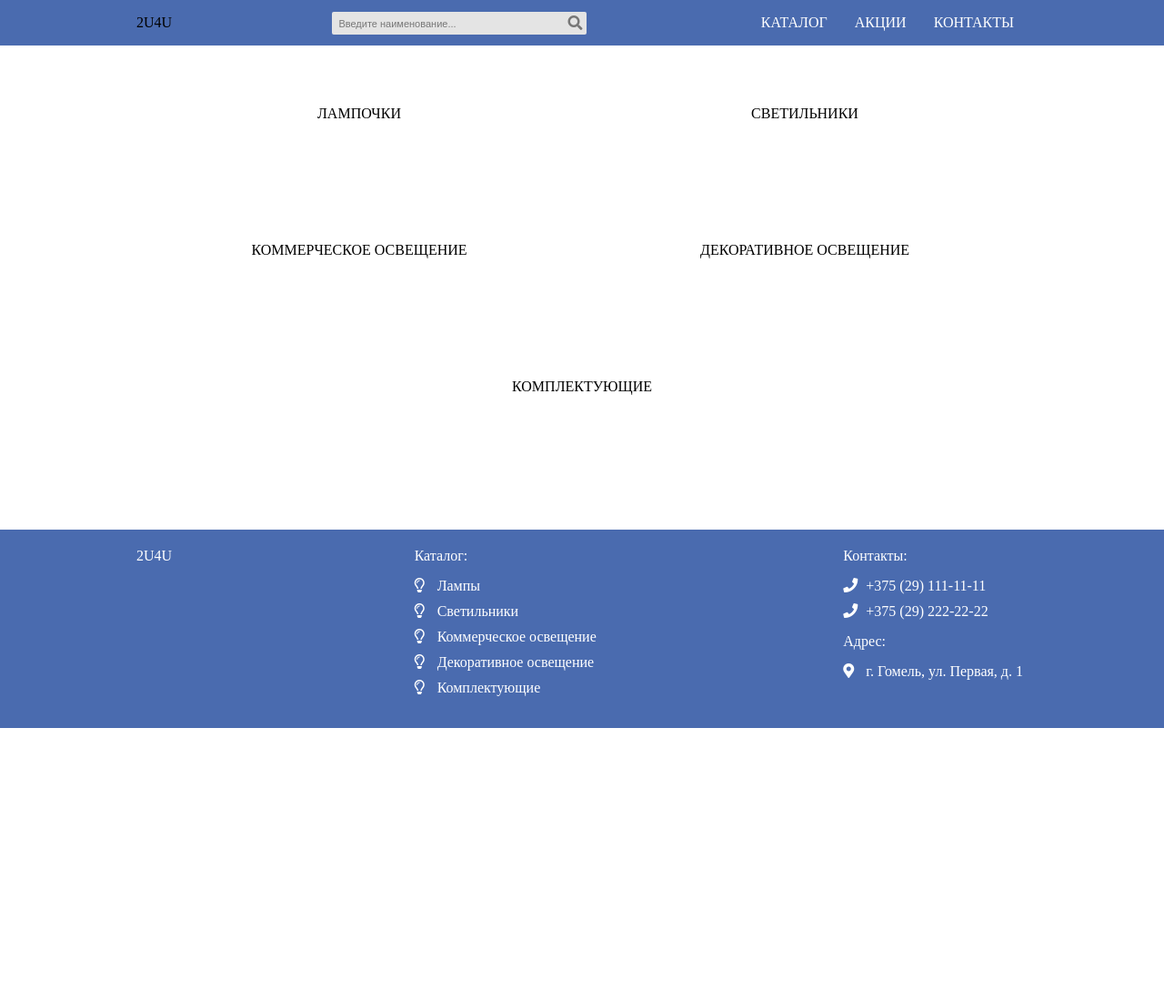
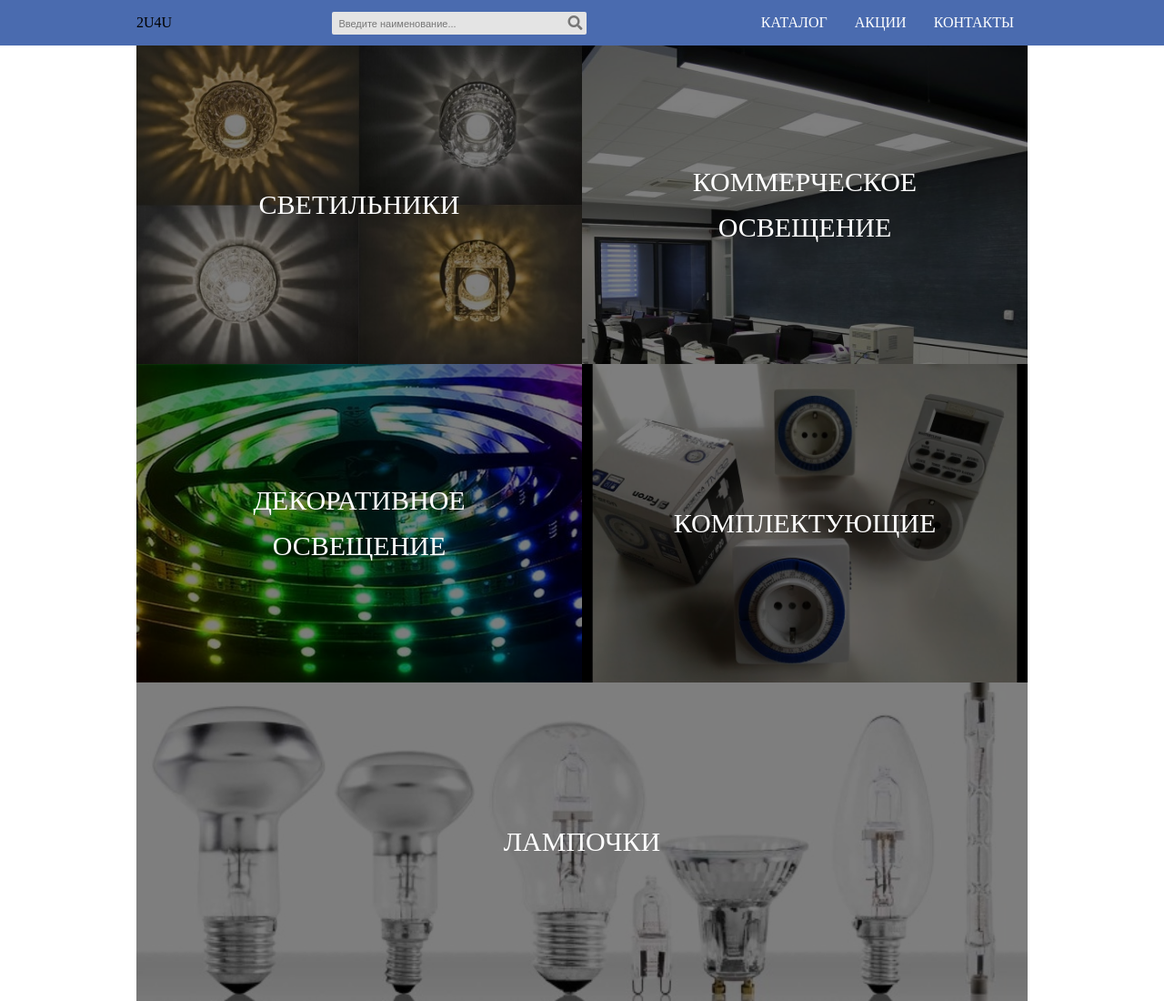
Before and after one commit to DmitriSt/2U4U, a website: page src/index.html in a window 1280 px wide. Shown: the top 1100 px of the page at 91% size. Before the commit the page ends 800 px from the top, so only its background shows below. Drawn offline with nearby package versions, Linux system fonts and the light colour scheme; files that its build step writes are made by us from their sources.

Commit message:
Add img for main page

```diff
--- a/src/scss/middle-menu/_middle-menu.scss
+++ b/src/scss/middle-menu/_middle-menu.scss
@@ -6,12 +6,54 @@
     }
 
     &__item {
+        position: relative;
         width: 50%;
-        height: 150px;
+        height: 350px;
         display: flex;
         justify-content: center;
+        text-align: center;
+        line-height: 50px;
+        background-size: cover;
+        background-position: 50%;
         align-items: center;
         cursor: pointer;
+
+        &::before {
+            content: '';
+            position: absolute;
+            width: 100%;
+            height: 100%;
+            background-color: rgba(0,0,0,.5);
+            transition: .2s;
+        }
+
+        &:hover {
+
+            &::before {
+                content: '';
+                position: absolute;
+                width: 100%;
+                height: 100%;
+                background-color: rgba(0,0,0,.3);
+                transition: .2s;
+            }
+        }
+
+        &:nth-child(1) {
+            background-image: url('../../images/light.jpg');
+        }
+        &:nth-child(2) {
+            background-image: url('../../images/commerce.jpg');
+        }
+        &:nth-child(3) {
+            background-image: url('../../images/decor.jpg');
+        }
+        &:nth-child(4) {
+            background-image: url('../../images/kit.jpg');
+        }
+        &:nth-child(5) {
+            background-image: url('../../images/lamp.jpg');
+        }
     }
 
     &__item_full-width {
@@ -19,6 +61,9 @@
     }
 
     &__title {
+        font-size: 30px;
+        color: $white;
         text-transform: uppercase;
+        z-index: 1;
     }
 }
--- a/src/templates/middle-menu.html
+++ b/src/templates/middle-menu.html
@@ -1,19 +1,19 @@
 <section class="middle-menu">
     <div class="middle-menu__items">
-        <a href="../catalog.html" data-key="lamp" class="middle-menu__item">
-            <span class="middle-menu__title" data-key="lamp">Лампочки</span>
-        </a>
         <a href="../catalog.html" data-key="light" class="middle-menu__item">
             <span class="middle-menu__title" data-key="light">Светильники</span>
         </a>
         <a href="../catalog.html" data-key="commerce" class="middle-menu__item">
-            <span class="middle-menu__title" data-key="commerce">Коммерческое освещение</span>
+            <span class="middle-menu__title" data-key="commerce">Коммерческое <br> освещение</span>
         </a>
         <a href="../catalog.html" data-key="decor" class="middle-menu__item">
-            <span class="middle-menu__title" data-key="decor">Декоративное освещение</span>
+            <span class="middle-menu__title" data-key="decor">Декоративное <br> освещение</span>
         </a>
-        <a href="../catalog.html" data-key="kit" class="middle-menu__item middle-menu__item_full-width">
+        <a href="../catalog.html" data-key="kit" class="middle-menu__item">
             <span class="middle-menu__title" data-key="kit">Комплектующие</span>
+        </a>
+        <a href="../catalog.html" data-key="lamp" class="middle-menu__item middle-menu__item_full-width">
+            <span class="middle-menu__title" data-key="lamp">Лампочки</span>
         </a>
     </div>
 </section>
```
Also changed, not shown: src/images/commerce.jpg (added), src/images/decor.jpg (added), src/images/kit.jpg (added), src/images/lamp.jpg (added), src/images/light.jpg (added).
